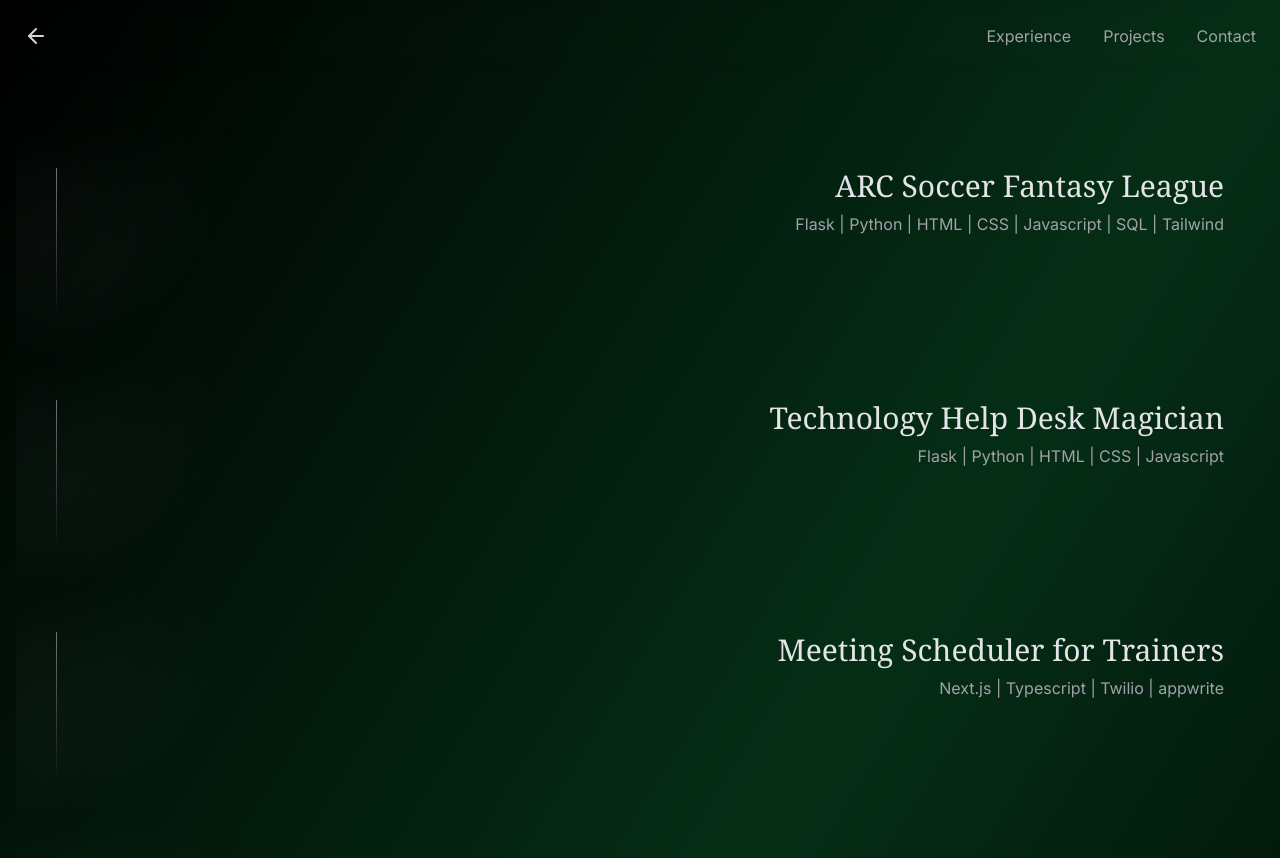
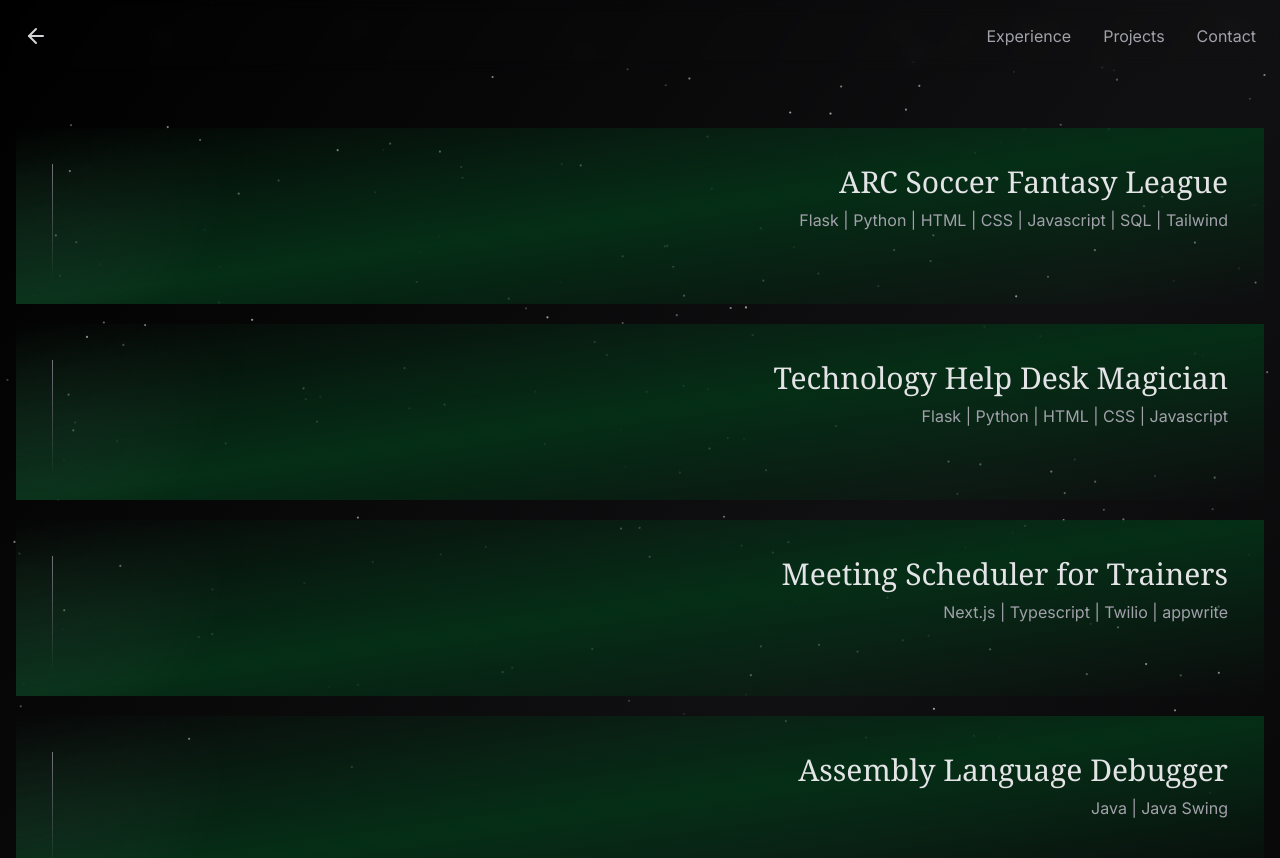
Before and after one commit to warrmu01/Personal-Portfolio, a Next.js app: page /projects in a window 1280 px wide. Shown: the top 858 px of the page. Built offline with nearby package versions, Linux system fonts and the light colour scheme; no server answers; what tailwindcss-debug-screens would draw is missing.

Commit message:
some porgress made toward the new design, still not done for prod

```diff
--- a/app/components/card.tsx
+++ b/app/components/card.tsx
@@ -23,7 +23,7 @@ export const Card: React.FC<PropsWithChildren> = ({ children }) => {
 	return (
 		<div
 			onMouseMove={onMouseMove}
-			className="overflow-hidden relative duration-900 border rounded-xl hover:bg-zinc-800/10 group md:gap-8 hover:border-zinc-400/50 border-zinc-400 "
+			className="overflow-hidden relative duration-900 border rounded-xl hover:bg-zinc-800/10 group md:gap-8 hover:border-zinc-400/50 border-zinc-400 bg-gradient-to-tl from-green-900/0 via-green-950 to-green-900/0 "
 		>
 			<div className="pointer-events-none">
 				<div className="absolute inset-0 z-0  transition duration-1000 [mask-image:linear-gradient(black,transparent)]" />
--- a/app/components/projectsmaincard.tsx
+++ b/app/components/projectsmaincard.tsx
@@ -23,7 +23,7 @@ export const Cardx: React.FC<PropsWithChildren> = ({ children }) => {
 	return (
 		<div
 			onMouseMove={onMouseMove}
-			className="overflow-hidden relative duration-900group md:gap-8 w-full h-auto lg:h-56 p-10" // Adjusted width, height, and padding
+			className="overflow-hidden relative duration-900group md:gap-8 w-full h-auto lg:h-44 p-9 bg-gradient-to-tl from-green-900/0 via-green-950 to-green-900/0" // Adjusted width, height, and padding
 		>
 			<div className="pointer-events-none">
 				<div className="absolute inset-0 z-0 transition duration-1000 [mask-image:linear-gradient(black,transparent)]" />
--- a/app/contact/page.tsx
+++ b/app/contact/page.tsx
@@ -3,6 +3,7 @@ import { Github, Linkedin, Mail, Twitter } from "lucide-react";
 import Link from "next/link";
 import { Navigation } from "../components/nav";
 import { Card } from "../components/card";
+import Particles from "../components/particles";
 
 const socials = [
 	{
@@ -27,9 +28,12 @@ const socials = [
 
 export default function Example() {
 	return (
-		<div className=" bg-gradient-to-tl from-green-900/0 via-green-950 to-green-900/0">
+		<div className="bg-gradient-to-tl from-black via-zinc-600/20 to-black">
 			<Navigation />
 			<div className="container flex items-center justify-center min-h-screen px-4 mx-auto">
+				<Particles
+				className="absolute inset-0 -z-5"
+				quantity={300}/>
 				<div className="grid w-full grid-cols-1 gap-8 mx-auto mt-32 sm:mt-0 sm:grid-cols-3 lg:gap-16">
 					{socials.map((s) => (
 						<Card>
--- a/app/page.tsx
+++ b/app/page.tsx
@@ -28,65 +28,6 @@ const socials = [
 	},
 ];
 
-const projects = [
-	{
-		href: "https://github.com/warrmu01/ARC-fantasy-League",
-		label: "ARC Soccer Fantasy League",
-		handle: "Flask | Python | HTML | CSS | Javascript | SQL | Tailwind",
-		Infopoint1 : "Designed a web application to manage and display player data for a fantasy soccer league.",
-	},
-	{
-		href: "https://magician.luther.edu",
-		label: "Technology Help Desk Magician",
-		handle: "Flask | Python | HTML | CSS | Javascript",
-		Infopoint1 : "Created a tool to manage help desk requests and enhance security compliance.",
-
-	},
-	{
-		href: "https://github.com/warrmu01",
-		label: "Meeting Scheduler for Trainers ",
-		handle: "Next.js | Typescript | Twilio | appwrite",
-		Infopoint1 : "Built a scheduling platform for fitness trainers with automated notifications.",
-
-	},
-	{
-		href: "https://github.com/warrmu01/VM252-Debugger",
-		label: "Assembly Language Debugger ",
-		handle: "Java | Java Swing",
-		Infopoint1 : "Developed a GUI-based debugger for assembly language programs.",
-
-	},
-	{
-		href: "https://sufyanpackages.com/",
-		label: "Sufyan Packages",
-		handle: "HTML | Javascript | CSS",
-		Infopoint1 : "Created a webiste for Sufyan Packages",
-
-	},
-	{
-		href: "https://github.com/warrmu01/Credit-Card-Fraud-Detection-Final-Project",
-		label: "Credit Card Fraud Detection Project",
-		handle: "Scikit-Learn | XGBoost | Deep Neural Networks | Python",
-		Infopoint1 : "Developed a system to detect fraudulent credit card transactions with high accuracy.",
-
-	},
-	{
-		href: "https://github.com/warrmu01/Hours-Analysis",
-		label: "Budget Allocation Analysis Project",
-		handle: "Scikit-Learn | Pandas | Matplotlob | Seaborn",
-		Infopoint1 : "Analyzed budget allocations to optimize costs and improve financial planning.",
-
-	},
-	{
-		href: "https://github.com/warrmu01/London-bike-ride-analysis",
-		label: "London Bike Rides Analysis",
-		handle: "Python | Pandas | Seaborn | Tableau",
-		Infopoint1 : "Analyzed bike ride data to uncover usage trends and visualize ride density for city planning.",
-
-	},
-];
-
-
 const navigation = [
   { name: "Experience", href: "/experience" },
   { name: "Projects", href: "/projects" },
@@ -96,6 +37,8 @@ const navigation = [
 export default function Home() {
   return (
     <div className="flex flex-col items-center justify-center w-screen h-screen overflow-hidden bg-gradient-to-tl from-black via-zinc-600/20 to-black">
+        <div className="flex flex-col items-center justify-center w-screen h-screen overflow-hidden bg-gradient-to-tl from-black via-zinc-600/20 to-black">
+
           <nav className="my-16 animate-fade-in">
             <ul className="flex items-center justify-center gap-4">
               {navigation.map((item) => (
@@ -123,36 +66,8 @@ export default function Home() {
             <h2 className="text-m text-zinc-500 mb-20 ">
               I'm a person who loves to build things & solve problems!
             </h2>
-
           </div>
-      <div className="grid w-3/4 grid-cols-1 gap-8 mx-auto mt-32 sm:mt-0 sm:grid-cols-3 lg:gap-16">
-					{socials.map((s) => (
-						<Card>
-							<Link
-								href={s.href}
-								target="_blank"
-								className="p-4 relative flex flex-col items-center gap-4 duration-700 group md:gap-8 md:py-24  lg:pb-48  md:p-16"
-							>
-								<span
-									className="absolute w-px h-2/3 bg-gradient-to-b from-zinc-500 via-zinc-500/50 to-transparent"
-									aria-hidden="true"
-								/>
-								<span className="relative z-10 flex items-center justify-center w-12 h-12 text-sm duration-1000 border rounded-full text-zinc-200 group-hover:text-white group-hover:bg-zinc-900 border-zinc-500 bg-zinc-900 group-hover:border-zinc-200 drop-shadow-orange">
-									{s.icon}
-								</span>{" "}
-								<div className="z-10 flex flex-col items-center">
-									<span className="lg:text-xl font-medium duration-150 xl:text-3xl text-zinc-200 group-hover:text-white font-display">
-										{s.handle}
-									</span>
-									<span className="mt-4 text-sm text-center duration-1000 text-zinc-400 group-hover:text-zinc-200">
-										{s.label}
-									</span>
         </div>
-							</Link>
-						</Card>
-					))}
-				</div>
-
 
     </div>
 
--- a/app/projects/page.tsx
+++ b/app/projects/page.tsx
@@ -1,6 +1,7 @@
 "use client";
 
 import { Navigation } from "../components/nav";
+import Particles from "../components/particles";
 import { Cardx } from "../components/projectsmaincard";
 import Link from "next/link";
 
@@ -65,10 +66,14 @@ const projects = [
 
 export default function Example() {
 	return (
-	  <div className="bg-gradient-to-tl from-green-900/0 via-green-950 to-green-900/0">
+	  <div className="bg-gradient-to-tl from-black via-zinc-600/20 to-black">
 		<Navigation />
 		<div className="container flex justify-center min-h-screen px-4 mx-auto">
-		  <div className="flex flex-col w-full gap-2 mx-auto mt-32 sm:mt-15 mb-20 lg:gap-">
+		<Particles
+            className="absolute inset-0 -z-5"
+            quantity={500}
+          />
+		  <div className="flex flex-col w-full gap-2 mx-auto mt-32 sm:mt-15 mb-20 lg:gap-5">
 			{projects.map((s) => (
 			  <Link key={s.handle} href={s.href} passHref>
 				<div className="block cursor-pointer">
@@ -84,9 +89,6 @@ export default function Example() {
 					  <span className="mt-2 text-l text-right duration-1000 text-zinc-400 group-hover:text-zinc-200">
 						{s.handle}
 					  </span>
-					  {/* <span className="mt-8 ml-5 text-sm md:text-base text-zinc-400 group-hover:text-zinc-200 list-disc list-inside">
-						{s.Infopoint1}
-					  </span> */}
 					</div>
 				  </Cardx>
 				</div>
@@ -95,20 +97,5 @@ export default function Example() {
 		  </div>
 		</div>
 	  </div>
-// 	<Drawer>
-// 		<DrawerTrigger>Open</DrawerTrigger>
-// 		<DrawerContent>
-// 			<DrawerHeader>
-// 			<DrawerTitle>Are you absolutely sure?</DrawerTitle>
-// 			<DrawerDescription>This action cannot be undone.</DrawerDescription>
-// 			</DrawerHeader>
-// 			<DrawerFooter>
-// 			<Button>Submit</Button>
-// 			<DrawerClose>
-// 				<Button variant="outline">Cancel</Button>
-// 			</DrawerClose>
-// 			</DrawerFooter>
-// 		</DrawerContent>
-// 	</Drawer>
 	);
   }
--- a/package.json
+++ b/package.json
@@ -1,5 +1,5 @@
 {
-  "name": "chronark.com",
+  "name": "mughees.com",
   "version": "0.1.0",
   "private": true,
   "scripts": {
```
Also changed, not shown: app/components/mdx.tsx (deleted, +0 -178 lines), app/components/projectdes.tsx (deleted). Lines whose indentation alone changed are shown as unchanged.
